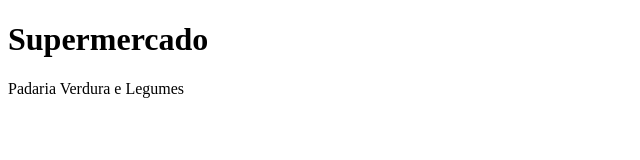
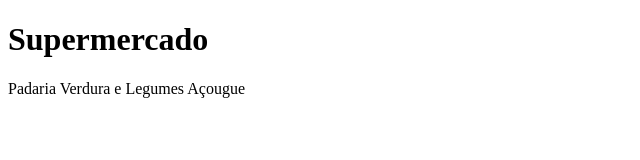
Before and after one commit to williansilva18/supermercado, a plain HTML site: page index.html in a window 1280 px wide. Shown: the full height of the page, 0-640 px from the left. Drawn offline with Linux system fonts and the light colour scheme.

Commit message:
inseri paragrafo açougue

```diff
--- a/index.html
+++ b/index.html
@@ -14,6 +14,7 @@
 
     <p2>Verdura e Legumes</p2>
 
+    <p2>Açougue</p2>
 
 
 
```
